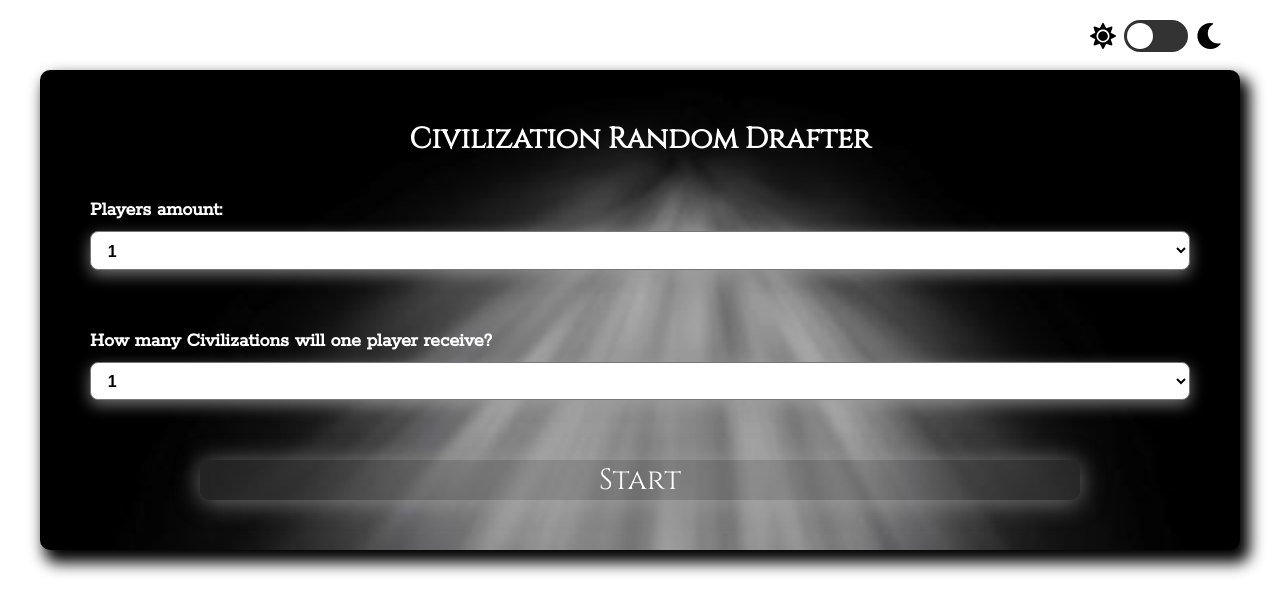
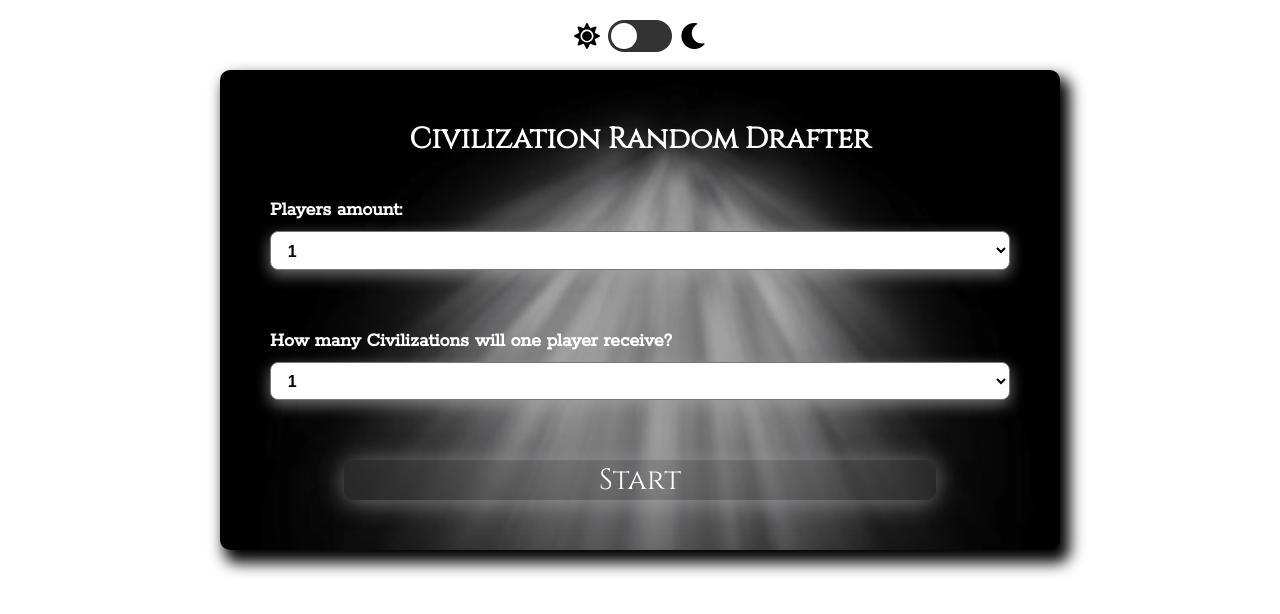
Before and after one commit to VanyaSheva/RANDOM-DRAFTER, a plain HTML site: page index.html in a window 1280 px wide. Drawn offline with Linux system fonts and the light colour scheme.

Commit message:
Add restart button, add body theme switcher and set options of body color to local storage.

```diff
--- a/style.css
+++ b/style.css
@@ -21,7 +21,8 @@
 .toolbar {
     position: fixed;
     top: 20px;
-    right: 50px;
+    left: 50%;
+    transform: translateX(-50%);
     display: flex;
     justify-content: flex-end;
 }
@@ -327,7 +328,20 @@
     }
     .select-form{
         position: static;
-        width: 100%;
+        width: 70%;
         transform: translateX(0);
     }
 }
+
+
+/*@media (min-width: 1200px){*/
+    /*.wrapper{*/
+        /*width: 100%;*/
+        /*max-width: 1200px;*/
+        /*margin: 0 auto;*/
+    /*}*/
+    /*.select-form{*/
+        /*position: fixed;*/
+        /*top:120px;*/
+        /*left: 50%;*/
+    /*}*/
```
